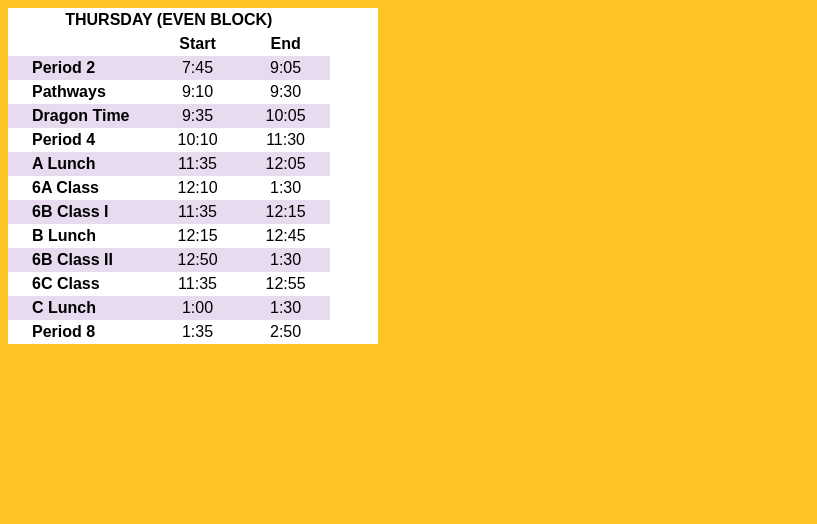
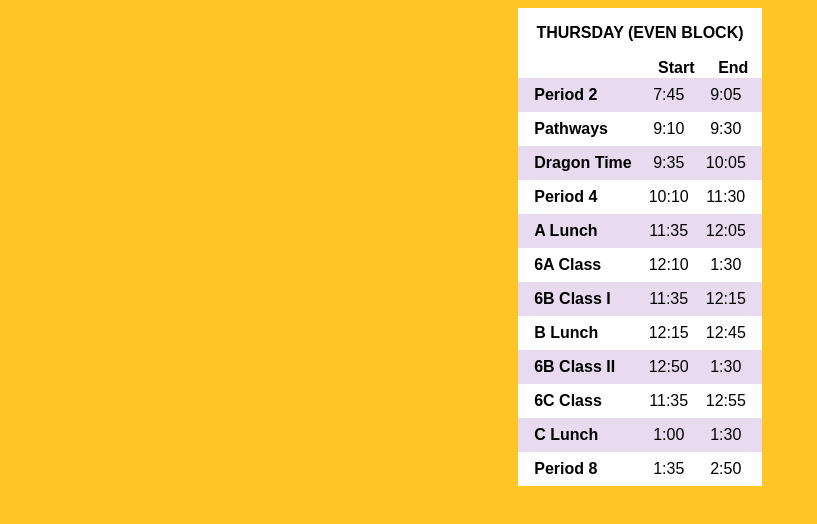
Before and after one commit to stefaniedaoJCSD/jhs-bell-schedule, a plain HTML site: page scheduleTh.html in a window 1280 px wide. Shown: the whole page, without its empty margins (0-817 px from the left). Drawn offline with Linux system fonts and the light colour scheme.

Commit message:
Fixing whitespace problem

```diff
--- a/scheduleTh.html
+++ b/scheduleTh.html
@@ -6,7 +6,7 @@
 	</head>
 
 	<body>
-		<table>
+		<table class="center">
 			<tr>
 				<th class="title" colspan="3">Thursday (Even Block)</th>
 			</tr>
@@ -33,7 +33,7 @@
 			<tr>
 				<th class="period">Period 4</th>
 				<td>10:10</td>
-				<td>11:30<td>
+				<td>11:30</td>
 			</tr>
 			<tr class="even">
 				<th class="period">A Lunch</th>
--- a/styles.css
+++ b/styles.css
@@ -11,36 +11,37 @@ body {
 	margin-left: auto;
 	}
 
-.header-wrapper {
-	}
-
-.info-wrapper {
-	}
-
-.table-wrapper {
-	}
+.center {
+  margin-left: auto;
+  margin-right: auto;
+}
 
 table {
 	background-color: rgb(255,255,255);
 	border-collapse: collapse;
 	}
-th,td {
-	padding: 3px 24px 3px 24px;}
 th.title {
 	text-transform: uppercase;
 	text-align: center;
+	padding: 16px;
 	}
 th.period {
 	text-align: left;
+	padding-left: 16px;
+	padding-right: 16px;
+	padding-top: 8px;
+	padding-bottom: 8px;
 	}
 tr.even {
 	background-color: rgb(232,218,239);
 	}
 td {
 	text-align: center;
+	padding-right: 16px;
 	}
 tr.title {
-	text-align: center;}
+	text-align: center;
+	}
 
 input[type="submit"] {
 	color: rgb(255,255,255);
```
Also changed, not shown: index.html (+0 -2 lines), scheduleMTF.html (+2 -2 lines), scheduleW.html (+1 -1 lines).
